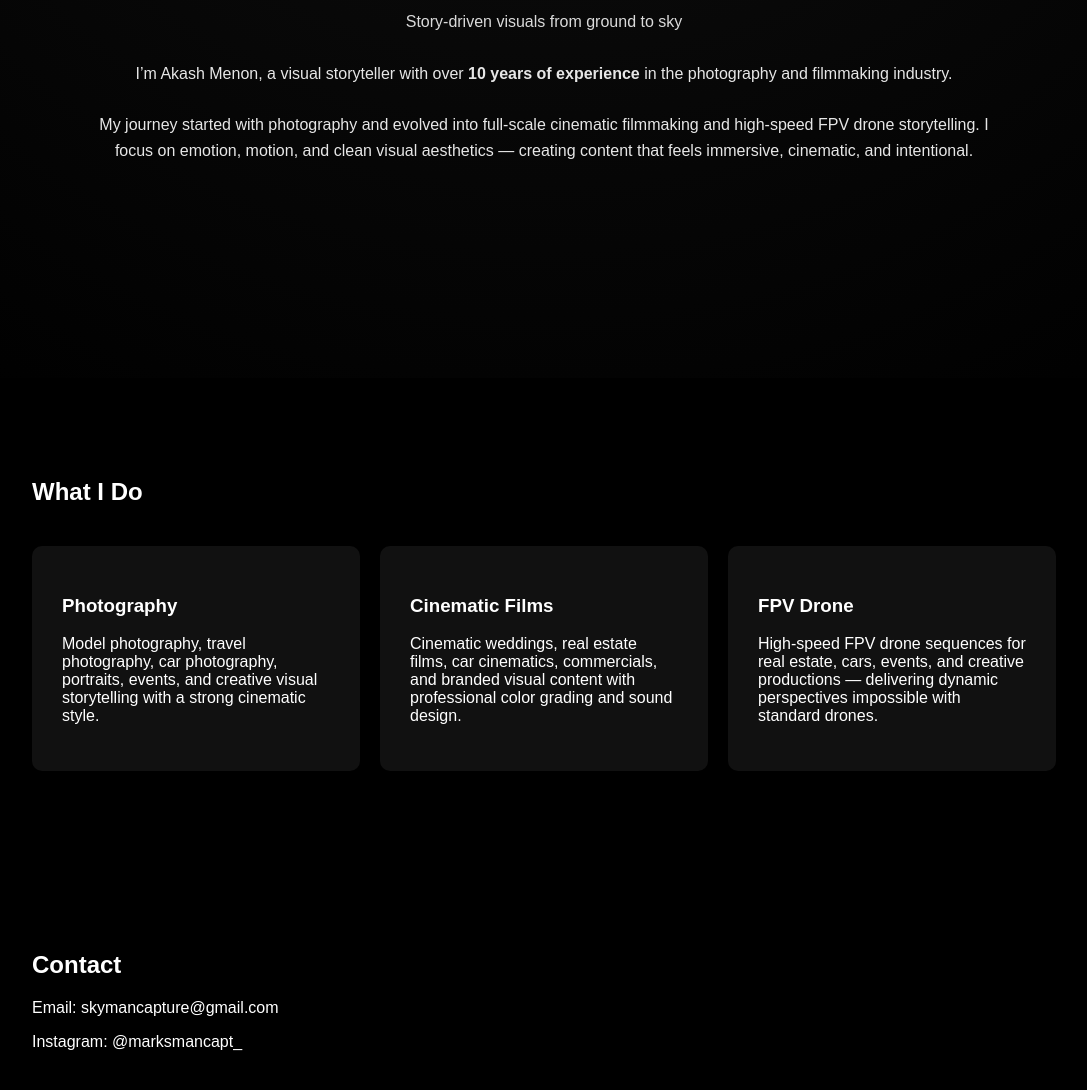
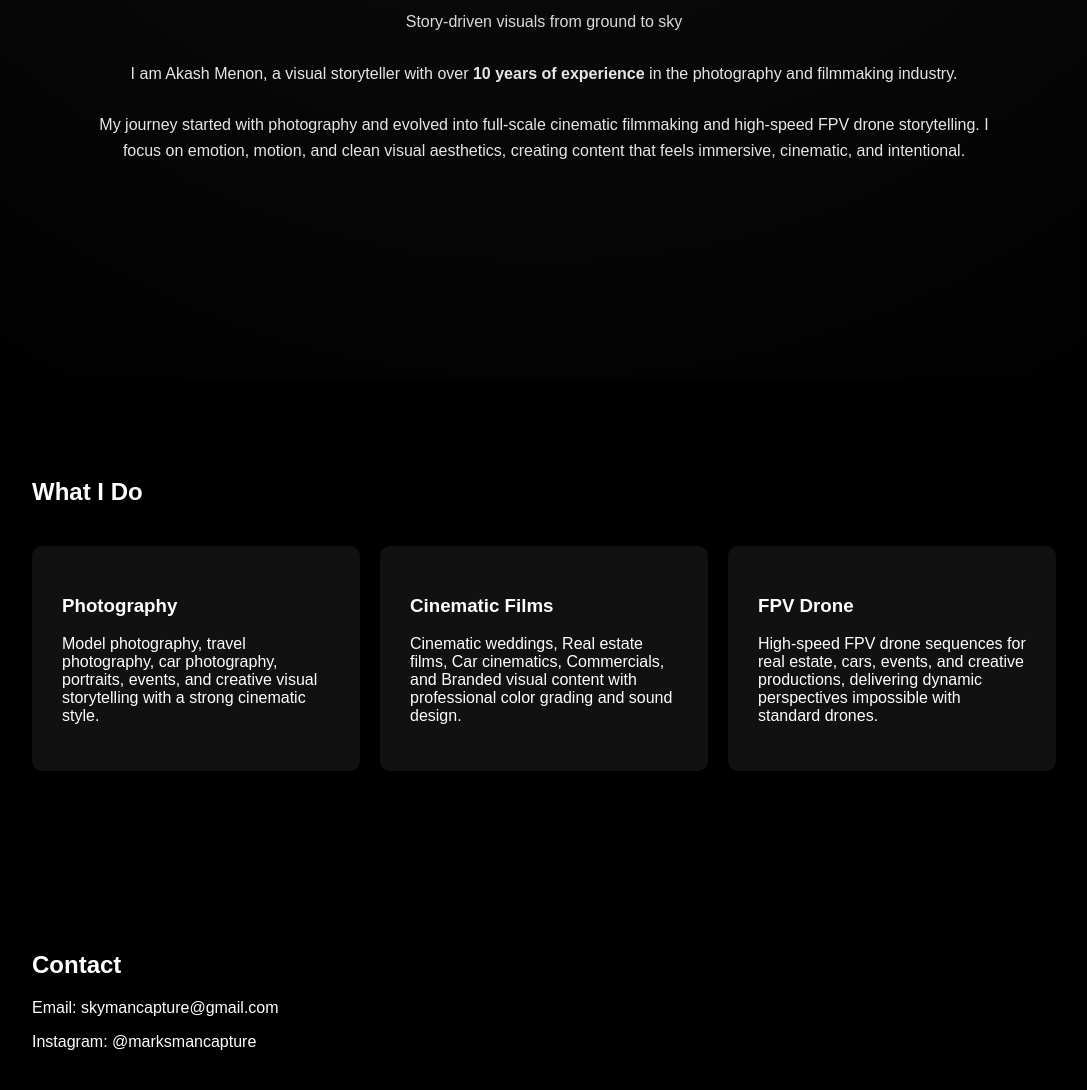
Before and after one commit to skymancapture/skymancapture.github.io, a plain HTML site: page index.html in a window 1280 px wide. Shown: the part 542-1632 px from the top of the page, without its empty margins (96-1183 px from the left). Drawn offline with Linux system fonts and the light colour scheme.

Commit message:
Update index.html

```diff
--- a/index.html
+++ b/index.html
@@ -99,12 +99,12 @@
     <p class="tagline">Story-driven visuals from ground to sky</p>
 
     <p class="about-text">
-      I’m Akash Menon, a visual storyteller with over <strong>10 years of experience</strong>
+      I am Akash Menon, a visual storyteller with over <strong>10 years of experience</strong>
       in the photography and filmmaking industry.
       <br><br>
       My journey started with photography and evolved into full-scale cinematic filmmaking
       and high-speed FPV drone storytelling. I focus on emotion, motion, and clean visual
-      aesthetics — creating content that feels immersive, cinematic, and intentional.
+      aesthetics, creating content that feels immersive, cinematic, and intentional.
     </p>
   </div>
 </header>
@@ -125,8 +125,8 @@
     <div class="card">
       <h3>Cinematic Films</h3>
       <p>
-        Cinematic weddings, real estate films, car cinematics, commercials,
-        and branded visual content with professional color grading and sound design.
+        Cinematic weddings, Real estate films, Car cinematics, Commercials,
+        and Branded visual content with professional color grading and sound design.
       </p>
     </div>
 
@@ -134,7 +134,7 @@
       <h3>FPV Drone</h3>
       <p>
         High-speed FPV drone sequences for real estate, cars, events, and
-        creative productions — delivering dynamic perspectives impossible with standard drones.
+        creative productions, delivering dynamic perspectives impossible with standard drones.
       </p>
     </div>
   </div>
@@ -144,4 +144,4 @@
 <section>
   <h2>Contact</h2>
   <p>Email: <a href="mailto:skymancapture@gmail.com">skymancapture@gmail.com</a></p>
-  <p>Instagram: <a href="https://instagram.com/marksmancapture" target="_blank">@marksmancapt_
+  <p>Instagram: <a href="https://instagram.com/marksmancapture" target="_blank">@marksmancapture
```
